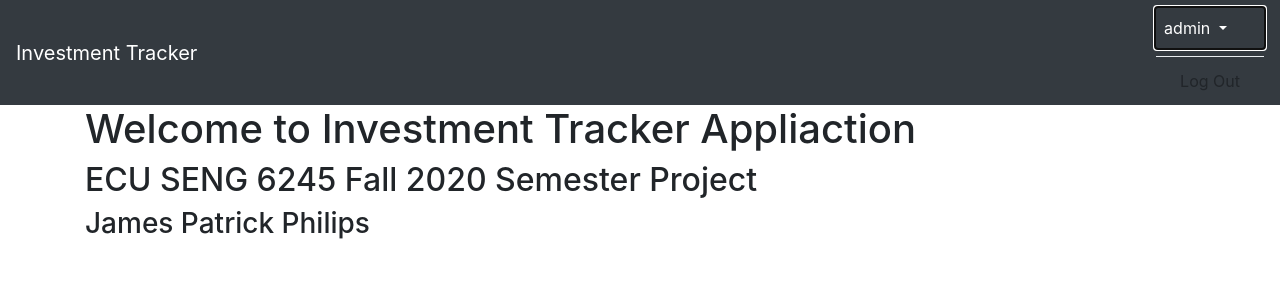
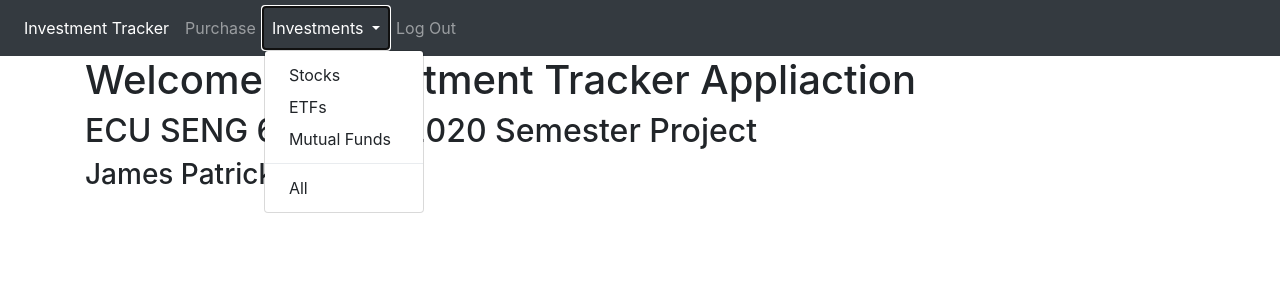
Before and after one commit to wayfarer1549/ecu-seng-6245-investment-tracker, a Django app: page / in a window 1280 px wide, after a click on "Investments". Shown: the top 300 px of the page. Run offline with Django 3.2, Linux system fonts and the light colour scheme; a user stored in the database is signed in; some libraries are stand-ins or nearby versions.

Commit message:
More adjustments to Bootstrap styling in templates

```diff
--- a/investment_tracker/investmentservices/templates/investmentservices/ETF_list.html
+++ b/investment_tracker/investmentservices/templates/investmentservices/ETF_list.html
@@ -21,7 +21,7 @@
   		<div class="collapse navbar-collapse" id="navbarSupportedContent">
     <ul class="navbar-nav mr-auto">
       <li class="nav-item active">
-        <a class="nav-link" href="#">Investment Tracker <span class="sr-only">(current)</span></a>
+        <a class="nav-link" href="{% url 'portal' %}">Investment Tracker <span class="sr-only">(current)</span></a>
       </li>
       {% if user.is_authenticated %}
       <li class="nav-item">
--- a/investment_tracker/investmentservices/templates/investmentservices/bonds_list.html
+++ b/investment_tracker/investmentservices/templates/investmentservices/bonds_list.html
@@ -21,7 +21,7 @@
   		<div class="collapse navbar-collapse" id="navbarSupportedContent">
     <ul class="navbar-nav mr-auto">
       <li class="nav-item active">
-        <a class="nav-link" href="#">Investment Tracker <span class="sr-only">(current)</span></a>
+        <a class="nav-link" href="{% url 'portal' %}">Investment Tracker <span class="sr-only">(current)</span></a>
       </li>
       {% if user.is_authenticated %}
       <li class="nav-item">
--- a/investment_tracker/investmentservices/templates/investmentservices/mutual_fund_list.html
+++ b/investment_tracker/investmentservices/templates/investmentservices/mutual_fund_list.html
@@ -16,7 +16,7 @@
   		<div class="collapse navbar-collapse" id="navbarSupportedContent">
     <ul class="navbar-nav mr-auto">
       <li class="nav-item active">
-        <a class="nav-link" href="#">Investment Tracker <span class="sr-only">(current)</span></a>
+        <a class="nav-link" href="{% url 'portal' %}">Investment Tracker <span class="sr-only">(current)</span></a>
       </li>
       {% if user.is_authenticated %}
       <li class="nav-item">
--- a/investment_tracker/templates/portal.html
+++ b/investment_tracker/templates/portal.html
@@ -19,30 +19,37 @@
   <body>
 
   	<nav class="navbar navbar-expand-lg navbar-dark bg-dark">
-    <a class="navbar-brand" href="{% url 'portal' %}">Investment Tracker</a>
-    <button class="navbar-toggler" type="button" data-toggle="collapse" data-target="#navbarSupportedContent" aria-controls="navbarSupportedContent" aria-expanded="false" aria-label="Toggle navigation">
-      <span class="navbar-toggler-icon"></span>
-    </button>
   		<div class="collapse navbar-collapse" id="navbarSupportedContent">
+    <ul class="navbar-nav mr-auto">
+      <li class="nav-item active">
+        <a class="nav-link" href="{% url 'portal' %}">Investment Tracker <span class="sr-only">(current)</span></a>
+      </li>
       {% if user.is_authenticated %}
-        <ul class="navbar-nav ml-auto">
       <li class="nav-item">
+        <a class="nav-link" href="{% url 'purchase-investment' %}">Purchase</a>
+      </li>
+      <li class="nav-item dropdown">
         <a class="nav-link dropdown-toggle" href="#" id="navbarDropdown" role="button" data-toggle="dropdown" aria-haspopup="true" aria-expanded="false">
-              {{ user.username }}
+          Investments
         </a>
+        <div class="dropdown-menu" aria-labelledby="navbarDropdown">
+          <a class="dropdown-item" href="{% url 'stocks-list' %}">Stocks</a>
+          <a class="dropdown-item" href="{% url 'etf-list' %}">ETFs</a>
+          <a class="dropdown-item" href="{% url 'mfund-list' %}">Mutual Funds</a>
           <div class="dropdown-divider"></div>
-              <a class="dropdown-item" href="{% url 'logout' %}">
-              Log Out</a>
+          <a class="dropdown-item" href="{% url 'shared-investments-list' %}">All</a>
         </div>
       </li>
-        </ul>
+      <li class="nav-item">
+        <a class="nav-link" href="{% url 'logout' %}">Log Out</a>
+      </li>
       {% else %}
       <form class="form-inline ml-auto">
           <a href="{% url 'login' %}" class="btn btn-outline-secondary">
           Log In</a>
         </form>
       {% endif %}
-    </div>
+  </ul>
   </nav>
 	<main>
     <div class="container">
```
Also changed, not shown: investment_tracker/investmentservices/templates/investmentservices/purchase_add_shares.html (+17 -10 lines), investment_tracker/investmentservices/templates/investmentservices/purchase_investment.html (+17 -10 lines), investment_tracker/investmentservices/templates/investmentservices/sell_investment.html (+17 -10 lines), investment_tracker/investmentservices/templates/investmentservices/stocks_list.html (+1 -40 lines). Lines whose indentation alone changed are shown as unchanged.
